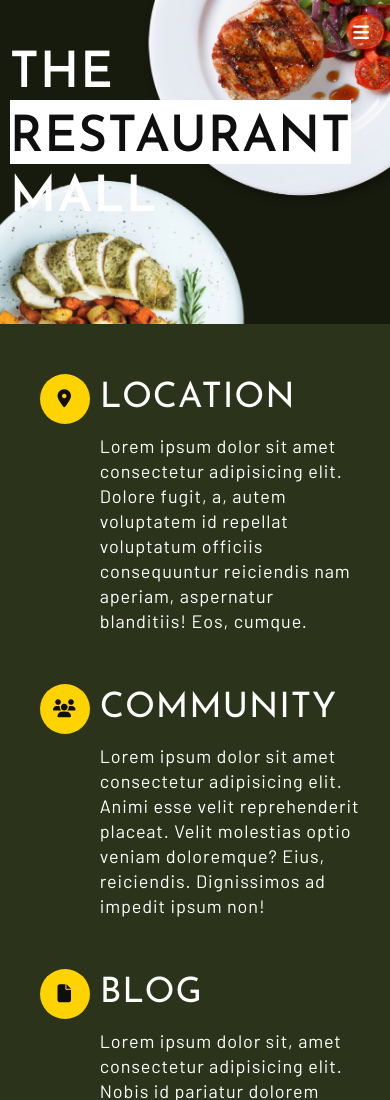
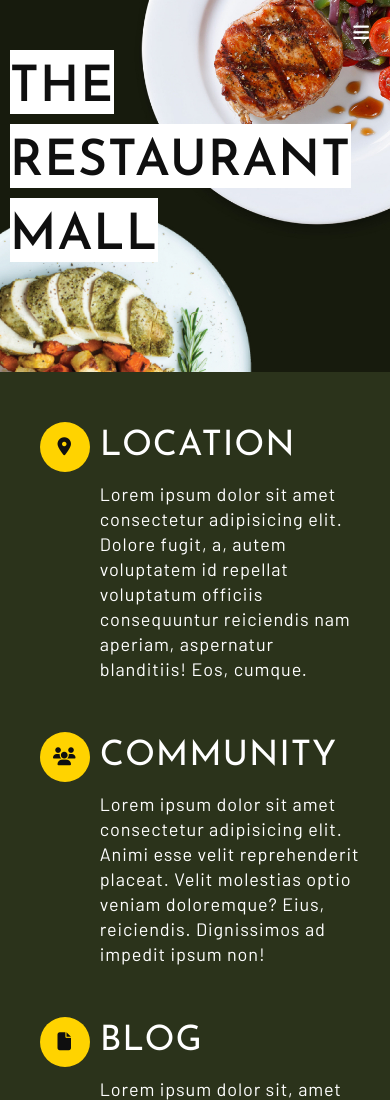
Before and after one commit to armontei/amanda-monteiro-project-2, a plain HTML site: page index.html in a window 390 px wide. Shown: the top 1100 px of the page. Drawn offline with Linux system fonts and the light colour scheme.

Commit message:
fixed side scroll

```diff
--- a/index.html
+++ b/index.html
@@ -35,7 +35,7 @@
                 </ul>
             </nav>
 
-            <h1>The <span>Restaurant</span> Mall</h1>
+            <h1><span class="mobile-span">The</span><span class="normal-span">Restaurant</span><span class="mobile-span">Mall</span></h1>
         </div>
 
         <img src="./the-restaurant-mall-assets/home-box-header.png" alt="Salad on a plate with people dining in background" class="desktop-only">
--- a/styles/sass/_header.scss
+++ b/styles/sass/_header.scss
@@ -34,7 +34,7 @@ h1 {
     width: 470px;
 }
 
-span {
+.normal-span {
     display: inline-block;
     background-color: $white;
     color: $black;
--- a/styles/sass/_responsive.scss
+++ b/styles/sass/_responsive.scss
@@ -13,7 +13,7 @@
     }
 
     .home h1 {
-        width: 370px;
+        width: 350px;
     }
 
     // main
@@ -247,6 +247,15 @@
 // MOBILE
 
 @media (max-width: 540px) {
+    // header
+    .mobile-span {
+        display: inline-block;
+        background-color: $white;
+        color: $black;
+        padding-top: 14px;
+        margin-bottom: 10px;
+    }
+
     // main
     .icons {
         display: inline-block;
```
Also changed, not shown: styles/style.css.
